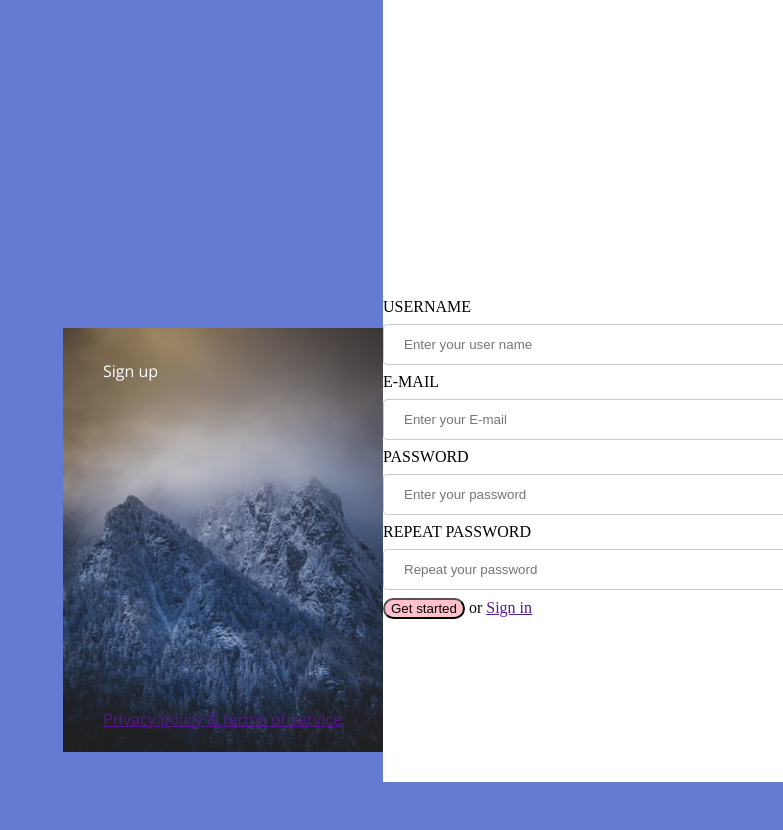
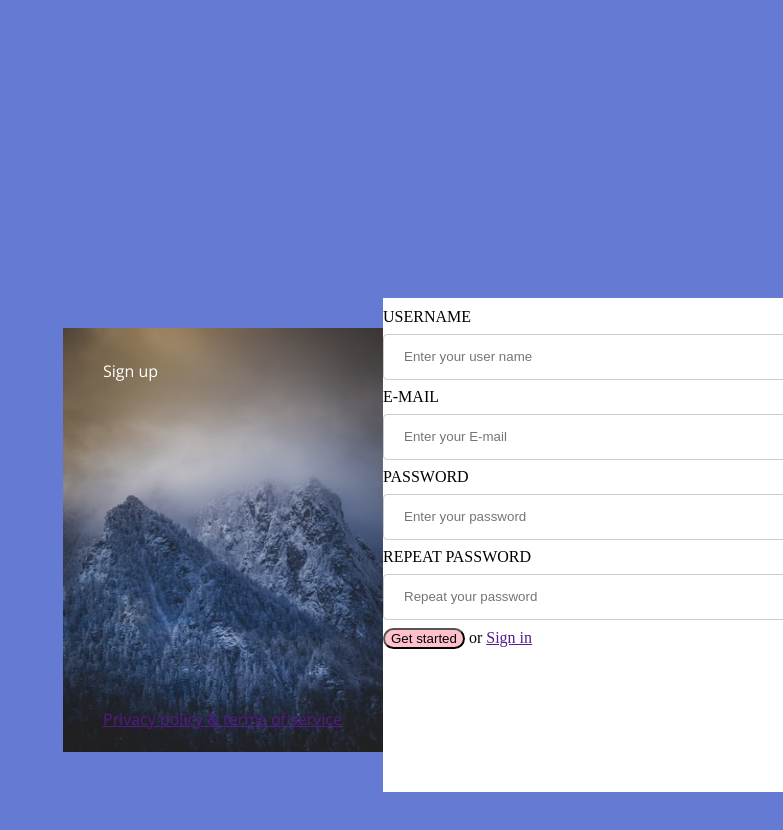
Before and after one commit to RobertasTu/08-praktine-uzduotis2, a plain HTML site: page index.html in a window 1280 px wide. Shown: the top 830 px of the page, without its empty margins (497-1280 px from the left). Drawn offline with nearby package versions, Linux system fonts and the light colour scheme.

Commit message:
Update mystyle.css

```diff
--- a/mystyle.css
+++ b/mystyle.css
@@ -33,11 +33,12 @@ body {
 }
 
 .checkbox {
-    padding-top: 298px;
+    margin-top: 298px;
     width: 480px;
     height: 484px;
     float: left;
     background-color: white;
+    padding-top: 10px;
 
         }
 
@@ -80,7 +81,8 @@ img {
     border: 1px solid #ccc;
     border-radius: 4px;
     box-sizing: border-box;
-    size: 13px;
+
+    line-height: 20px;
 
  }
  input[type=Email], select {
@@ -117,4 +119,5 @@ img {
      background-color: pink;
      border-radius: 12px;
 
+
  }
```
